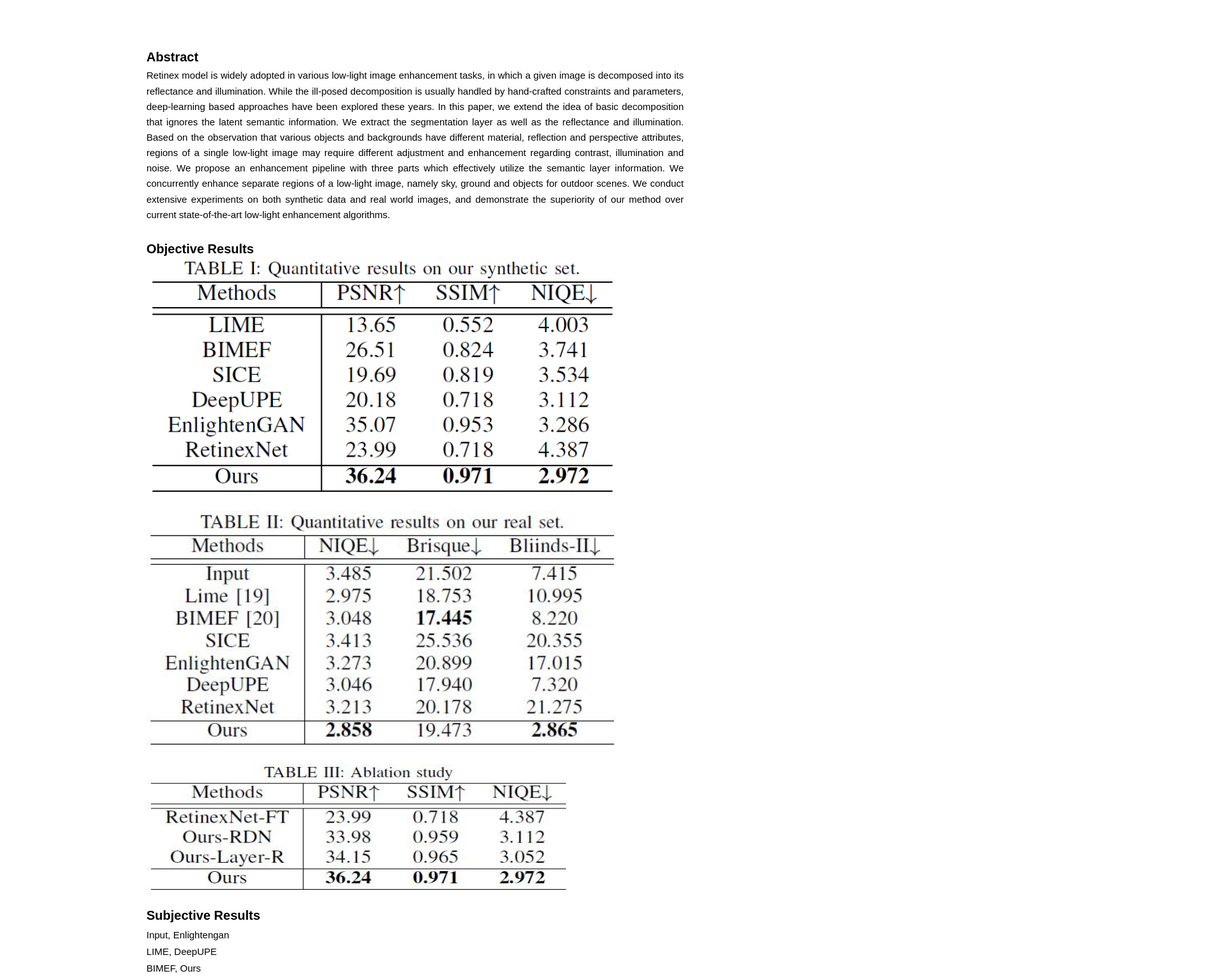
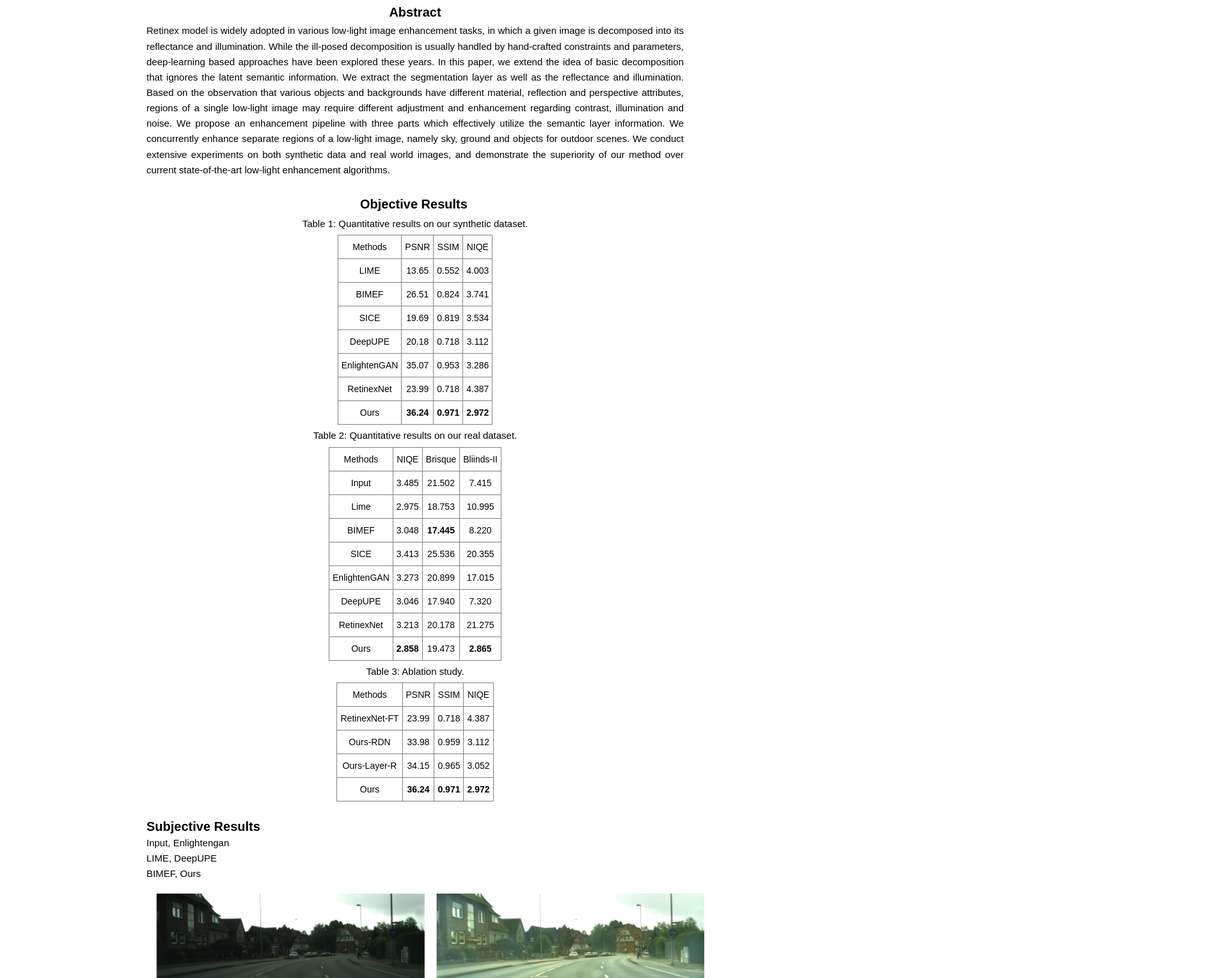
Before and after one commit to ISCAS2020website/ISCAS2020.github.io, a plain HTML site: page index.html in a window 1280 px wide. Shown: the part 438-1967 px from the top of the page at 64% size, 1920 px wide, since content can reach past the window. Drawn offline with Linux system fonts and the light colour scheme.

Commit message:
Refine the layout

```diff
--- a/css/site.20180920212709.css
+++ b/css/site.20180920212709.css
@@ -33,8 +33,8 @@ html { -webkit-font-smoothing: antialiased; -moz-osx-font-smoothing: grayscale;
 .pos-8{position:relative;margin-left:250px;margin-top:8px;}
 .size-4{min-width:459px;width:459px;min-height:81px;}
 .cont-7{z-index:7;pointer-events:auto;}
-.font-3{font-family:Arial, Helvetica, sans-serif;font-size:11.25pt;font-weight:400;font-style:normal;text-decoration:none;color:rgb(0,0,0);line-height:18.11pt;letter-spacing:normal;}
-.font-4{font-family:Arial, Helvetica, sans-serif;font-size:11.25pt;font-weight:400;font-style:normal;text-decoration:none;color:rgb(108,113,196);line-height:18.11pt;letter-spacing:normal;}
+.font-3{font-family:Arial, Helvetica, sans-serif;font-size:11.25pt;font-weight:400;font-style:normal;text-decoration:none;color:rgb(0,0,0);line-height:18.11pt;letter-spacing:normal;text-align:justify}
+.font-4{font-family:Arial, Helvetica, sans-serif;font-size:11.25pt;font-weight:400;font-style:normal;text-decoration:none;color:rgb(0, 0, 0);line-height:18.11pt;letter-spacing:normal; margin: 5px;}
 .para-3{padding-top:0;text-indent:0;margin-top:2.98pt;margin-bottom:-1.78pt;padding-right:0;text-align:center;}
 .font-5{font-family:Arial, Helvetica, sans-serif;font-size:9.00pt;font-weight:400;font-style:normal;text-decoration:none;color:rgb(0,0,0);line-height:14.49pt;letter-spacing:normal;}
 .pos-9{position:relative;margin-left:106px;margin-top:19px;}
@@ -45,19 +45,19 @@ html { -webkit-font-smoothing: antialiased; -moz-osx-font-smoothing: grayscale;
 .img{position:absolute;left:1px;width:740px;height:371px;top:0;border:0;}
 .img-2{left:1px;width:740px;height:371px;top:0;}
 .pos-10{position:relative;margin-left:0;margin-top:-32px;}
-.size-7{min-width:741px;width:741px;min-height:156px;}
+.size-7{min-width:741px;width:741px;min-height:86px;}
 .cont-9{z-index:9;pointer-events:auto;}
 .para-4{padding-top:0;text-indent:0;margin-top:2.22pt;margin-bottom:-2.22pt;padding-right:0;text-align:justify;}
 .pos-11{position:relative;margin-left:69px;margin-top:19px;}
 .size-8{min-width:840px;width:840px;min-height:471px;}
-.para-5{padding-top:0;text-indent:0;margin-top:2.96pt;margin-bottom:-1.46pt;padding-right:0;text-align:justify;}
+.para-5{padding-top:0;text-indent:0;margin-top:2.96pt;margin-bottom:-1.46pt;padding-right:0;text-align:center;}
 .font-6{font-family:Arial, Helvetica, sans-serif;font-size:15.00pt;font-weight:700;font-style:normal;text-decoration:none;color:rgb(0,0,0);line-height:24.15pt;letter-spacing:normal;}
 .pos-12{position:relative;margin-left:146px;margin-top:2px;}
 .size-9{min-width:661px;width:661px;min-height:527px;height:527px;}
 .img-3{position:absolute;left:0;width:660px;height:527px;top:0;border:0;}
 .img-4{left:0;width:660px;height:527px;top:0;}
 .pos-13{position:relative;margin-left:146px;margin-top:10px;}
-.size-10{min-width:661px;width:661px;min-height:66px;}
+.size-10{min-width:661px;min-height:66px;}
 .pos-14{position:relative;margin-left:69px;margin-top:0;}
 .size-11{min-width:840px;width:840px;min-height:58px;}
 .pos-15{position:relative;margin-left:146px;margin-top:16px;}
@@ -83,3 +83,20 @@ html { -webkit-font-smoothing: antialiased; -moz-osx-font-smoothing: grayscale;
 .para-6{padding-top:0;text-indent:-9px;margin-top:2.22pt;margin-bottom:-0.72pt;padding-right:0;text-align:justify;}
 .font-7{font-family:Arial, Helvetica, sans-serif;font-size:11.25pt;font-weight:700;font-style:normal;text-decoration:none;color:rgb(0,0,0);line-height:18.11pt;letter-spacing:normal;}
 .para-7{padding-top:0;text-indent:0;margin-top:2.22pt;margin-bottom:-2.22pt;padding-right:0;text-align:left;}
+
+.sub-img{
+  max-width: 100%;
+}
+.syn-img{
+  max-width: 100%;
+}
+.tg  {border-collapse:collapse;border-spacing:0;}
+.tg td{font-family:Arial, sans-serif;font-size:14px;padding:10px 5px;border-style:solid;border-width:1px;overflow:hidden;word-break:normal;border-color:black;}
+.tg th{font-family:Arial, sans-serif;font-size:14px;font-weight:normal;padding:10px 5px;border-style:solid;border-width:1px;overflow:hidden;word-break:normal;border-color:black;}
+.tg .tg-c3ow{border-color:inherit;text-align:center;vertical-align:top}
+.tg .tg-7btt{font-weight:bold;border-color:inherit;text-align:center;vertical-align:top}
+@media screen and (max-width: 767px) {.tg {width: auto !important;}.tg col {width: auto !important;}.tg-wrap {overflow-x: auto;-webkit-overflow-scrolling: touch;}}
+
+.obj-tables{
+  text-align: center;
+}
--- a/index.html
+++ b/index.html
@@ -37,7 +37,7 @@
 <p class="para-4"><span class="font-3">&nbsp;</span></p>
 <p class="para-5"><span class="font-6">Objective Results</span><span class="font-3">&nbsp;</span></p>
 
-<picture class="img-2">
+<!-- <picture class="img-2">
 <source srcset="images/Table1.png">
 <img src="images/Table1.jpg" alt="" class="js img-2">
 </picture>
@@ -50,42 +50,189 @@
 <picture class="img-8">
 <source srcset="images/Table3.jpg">
 <img src="images/Table3.jpg" alt="" class="js img-8">
-</picture>
+</picture> -->
+<div class='obj-tables' >
+  <p class='font-4'> Table 1: Quantitative results on our synthetic dataset. </p>
+
+  <table class="tg" align=center>
+    <tr>
+      <th class="tg-c3ow">Methods</th>
+      <th class="tg-c3ow">PSNR</th>
+      <th class="tg-c3ow">SSIM</th>
+      <th class="tg-c3ow">NIQE</th>
+    </tr>
+    <tr>
+      <td class="tg-c3ow">LIME</td>
+      <td class="tg-c3ow">13.65</td>
+      <td class="tg-c3ow">0.552</td>
+      <td class="tg-c3ow">4.003</td>
+    </tr>
+    <tr>
+      <td class="tg-c3ow">BIMEF</td>
+      <td class="tg-c3ow">26.51</td>
+      <td class="tg-c3ow">0.824</td>
+      <td class="tg-c3ow">3.741</td>
+    </tr>
+    <tr>
+      <td class="tg-c3ow">SICE</td>
+      <td class="tg-c3ow">19.69</td>
+      <td class="tg-c3ow">0.819</td>
+      <td class="tg-c3ow">3.534</td>
+    </tr>
+    <tr>
+      <td class="tg-c3ow">DeepUPE</td>
+      <td class="tg-c3ow">20.18</td>
+      <td class="tg-c3ow">0.718</td>
+      <td class="tg-c3ow">3.112</td>
+    </tr>
+    <tr>
+      <td class="tg-c3ow">EnlightenGAN</td>
+      <td class="tg-c3ow">35.07</td>
+      <td class="tg-c3ow">0.953</td>
+      <td class="tg-c3ow">3.286</td>
+    </tr>
+    <tr>
+      <td class="tg-c3ow">RetinexNet</td>
+      <td class="tg-c3ow">23.99</td>
+      <td class="tg-c3ow">0.718</td>
+      <td class="tg-c3ow">4.387</td>
+    </tr>
+    <tr>
+      <td class="tg-c3ow">Ours</td>
+      <td class="tg-7btt">36.24</td>
+      <td class="tg-7btt">0.971</td>
+      <td class="tg-7btt">2.972</td>
+    </tr>
+  </table>
+
+  <p class='font-4'> Table 2: Quantitative results on our real dataset. </p>
+  <table class="tg" align=center>
+    <tr>
+      <th class="tg-c3ow">Methods</th>
+      <th class="tg-c3ow">NIQE</th>
+      <th class="tg-c3ow">Brisque</th>
+      <th class="tg-c3ow">Bliinds-II</th>
+    </tr>
+    <tr>
+      <td class="tg-c3ow">Input</td>
+      <td class="tg-c3ow">3.485</td>
+      <td class="tg-c3ow">21.502</td>
+      <td class="tg-c3ow">7.415</td>
+    </tr>
+    <tr>
+      <td class="tg-c3ow">Lime</td>
+      <td class="tg-c3ow">2.975</td>
+      <td class="tg-c3ow">18.753</td>
+      <td class="tg-c3ow">10.995</td>
+    </tr>
+    <tr>
+      <td class="tg-c3ow">BIMEF</td>
+      <td class="tg-c3ow">3.048</td>
+      <td class="tg-7btt">17.445</td>
+      <td class="tg-c3ow">8.220</td>
+    </tr>
+    <tr>
+      <td class="tg-c3ow">SICE</td>
+      <td class="tg-c3ow">3.413</td>
+      <td class="tg-c3ow">25.536</td>
+      <td class="tg-c3ow">20.355</td>
+    </tr>
+    <tr>
+      <td class="tg-c3ow">EnlightenGAN</td>
+      <td class="tg-c3ow">3.273</td>
+      <td class="tg-c3ow">20.899</td>
+      <td class="tg-c3ow">17.015</td>
+    </tr>
+    <tr>
+      <td class="tg-c3ow">DeepUPE</td>
+      <td class="tg-c3ow">3.046</td>
+      <td class="tg-c3ow">17.940</td>
+      <td class="tg-c3ow">7.320</td>
+    </tr>
+    <tr>
+      <td class="tg-c3ow">RetinexNet</td>
+      <td class="tg-c3ow">3.213</td>
+      <td class="tg-c3ow">20.178</td>
+      <td class="tg-c3ow">21.275</td>
+    </tr>
+    <tr>
+      <td class="tg-c3ow">Ours</td>
+      <td class="tg-7btt">2.858</td>
+      <td class="tg-c3ow">19.473</td>
+      <td class="tg-7btt">2.865</td>
+    </tr>
+  </table>
+
+  <p class='font-4'> Table 3: Ablation study. </p>
+
+  <table class="tg" align=center>
+    <tr>
+      <th class="tg-c3ow">Methods</th>
+      <th class="tg-c3ow">PSNR</th>
+      <th class="tg-c3ow">SSIM</th>
+      <th class="tg-c3ow">NIQE</th>
+    </tr>
+    <tr>
+      <td class="tg-c3ow">RetinexNet-FT</td>
+      <td class="tg-c3ow">23.99</td>
+      <td class="tg-c3ow">0.718</td>
+      <td class="tg-c3ow">4.387</td>
+    </tr>
+    <tr>
+      <td class="tg-c3ow">Ours-RDN</td>
+      <td class="tg-c3ow">33.98</td>
+      <td class="tg-c3ow">0.959</td>
+      <td class="tg-c3ow">3.112</td>
+    </tr>
+    <tr>
+      <td class="tg-c3ow">Ours-Layer-R</td>
+      <td class="tg-c3ow">34.15</td>
+      <td class="tg-c3ow">0.965</td>
+      <td class="tg-c3ow">3.052</td>
+    </tr>
+    <tr>
+      <td class="tg-c3ow">Ours</td>
+      <td class="tg-7btt">36.24</td>
+      <td class="tg-7btt">0.971</td>
+      <td class="tg-7btt">2.972</td>
+    </tr>
+  </table>
+</div>
 </div>
 
 <div class="vis-2 pos-11 size-1 cont">
-<p class="para-5"><span class="font-6">Subjective Results</span><span class="font-3">&nbsp;</span></p>
-<p class="para-5"><span class="font-3">Input,    Enlightengan</span><span class="font-3">&nbsp;</span></p>
-<p class="para-5"><span class="font-3">LIME,    DeepUPE</span><span class="font-3">&nbsp;</span></p>
-<p class="para-5"><span class="font-3">BIMEF,    Ours</span><span class="font-3">&nbsp;</span></p>
+<p class="para-5" align><span class="font-6">Subjective Results</span></p>
+<p><span class="font-3">Input,    Enlightengan</span><span class="font-3">&nbsp;</span></p>
+<p><span class="font-3">LIME,    DeepUPE</span><span class="font-3">&nbsp;</span></p>
+<p><span class="font-3">BIMEF,    Ours</span><span class="font-3">&nbsp;</span></p>
 </div>
 
 <div class="vis-2 pos-11 size-10 cont">
 <picture class="img-2">
 <source srcset="images/1.jpg">
-<img src="images/1.jpg" alt="" class="js img-9">
+<img src="images/1.jpg" alt="" class="sub-img">
 </picture>
 <p class="para-4"><span class="font-3">&nbsp;</span></p>
 <picture class="img-2">
 <source srcset="images/2.jpg">
-<img src="images/2.jpg" alt="" class="js img-9">
+<img src="images/2.jpg" alt="" class="sub-img">
 </picture>
 <p class="para-1"><span class="font-3">&nbsp;</span></p>
 
-<p class="para-5"><span class="font-3">Input, LIME, BIMEF, EnlightenGAN, DeepUPE, Ours</span>
+<p align="center"><span class="font-3">Input,     LIME,     BIMEF,     EnlightenGAN,     DeepUPE,     Ours</span></p>
 <picture class="img-2">
 <source srcset="images/4.jpg">
-<img src="images/4.jpg" alt="" class="js img-9">
+<img src="images/4.jpg" alt="" class="syn-img">
 </picture>
 <p class="para-1"><span class="font-1">&nbsp;</span></p>
 <picture class="img-2">
 <source srcset="images/5.jpg">
-<img src="images/5.jpg" alt="" class="js img-9">
+<img src="images/5.jpg" alt="" class="syn-img">
 </picture>
 <p class="para-1"><span class="font-1">&nbsp;</span></p>
 <picture class="img-2">
 <source srcset="images/6.jpg">
-<img src="images/6.jpg" alt="" class="js img-9">
+<img src="images/6.jpg" alt="" class="syn-img">
 </picture>
 </div>
 
```
